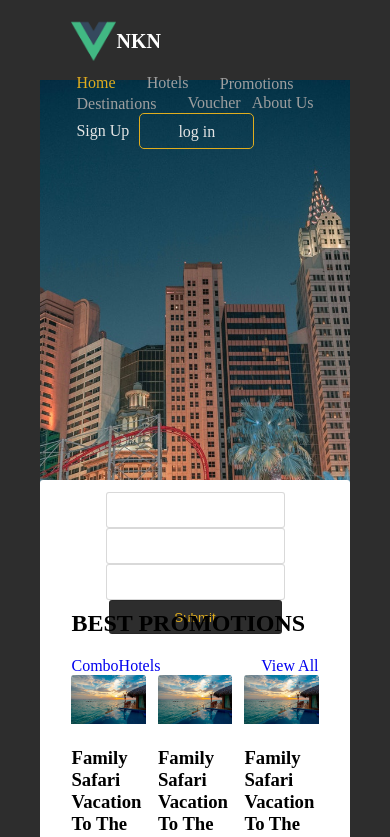
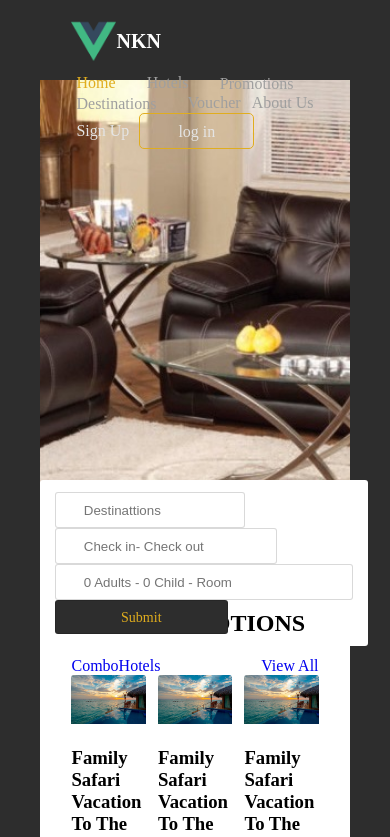
Before and after one commit to Ahmedloll/Online-Booking-Website, a Vue app: page / in a window 390 px wide. Shown: the top 837 px of the page. Built offline with nearby package versions, Linux system fonts and the light colour scheme; a web font is replaced by a local one.

Commit message:
styeled the search component .. fonts&colors but not responsive yet

```diff
--- a/src/components/SearchBar.vue
+++ b/src/components/SearchBar.vue
@@ -1,11 +1,23 @@
 <template>
   <section class="s-padding-tob-bottom">
     <div class="search-div">
-      <form class="bgwhite">
-        <input />
-        <input />
-        <input />
-        <input type="submit" class="bgdark" />
+      <form class="bgwhite container">
+        <div class="icon-handler">
+          <input type="text" placeholder="Destinattions" />
+          <i class="fal fa-map-marker-alt"></i>
+        </div>
+        <div class="icon-handler">
+          <input type="text" placeholder="Check in- Check out" />
+          <i class="fal fa-calendar"></i>
+        </div>
+        <div class="icon-handler">
+          <input type="text" placeholder="0 Adults - 0 Child - Room" />
+          <i class="fal fa-user"></i>
+        </div>
+        <div class="icon-handler">
+          <input type="submit" class="bgdark" />
+          <i class="far fa-search"></i>
+        </div>
       </form>
     </div>
   </section>
@@ -18,12 +30,11 @@ export default {
 </script>
 
 <style scoped>
-
 div.search-div {
-  background-image: url('../assets/hotel-background.jpg');
+  background-image: url("../assets/images/1_NN6yjhIZZucXt8k_uOvljw.jpeg");
   background-repeat: no-repeat;
   background-size: cover;
-  background-position: bottom;
+  background-position: top;
   height: 100px;
   padding-top: 400px;
   text-align: -webkit-center;
@@ -33,16 +44,44 @@ form {
   padding: 12px 10px;
   border-radius: 3px;
 }
-input ,input[type="submit" ] {
-  padding: 0;
+input,
+input[type="submit"] {
+  padding: 0 10px 0 28px;
   height: 34px;
   border: 1px solid rgba(0, 0, 0, 0.15);
   border-radius: 3px;
   margin: 0px 5px;
 }
-input[type="submit" ]{
-  width:173px;
-  color: #E0AD1E;
+
+input[type="submit"] {
+  width: 173px;
+  font-family: playfair-display;
+  font-size: 14px;
+  line-height: 19px;
+  color: #e0ad1e;
+  padding: 0;
+}
+input[placeholder="Destinattions"] {
+  width: 150px;
+}
+input[placeholder="Check in- Check out"] {
+  width: 182px;
+}
+input[placeholder="0 Adults - 0 Child - Room"] {
+  width: 258px;
 }
 
+.icon-handler {
+  position: relative;
+}
+.icon-handler i {
+  position: absolute;
+  left: 13px;
+  top: 8px;
+}
+input[type="submit"] + i {
+  color: #e0ad1e;
+  left: 45px;
+  top: 5px;
+}
 </style>
```
Also changed, not shown: src/assets/images/1_NN6yjhIZZucXt8k_uOvljw.jpeg (added).
